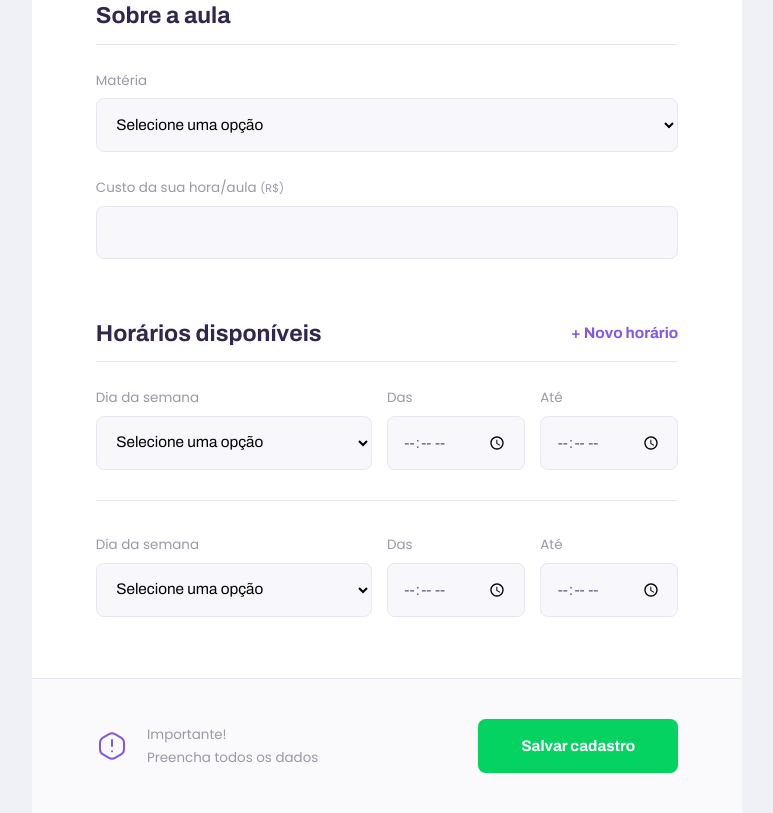
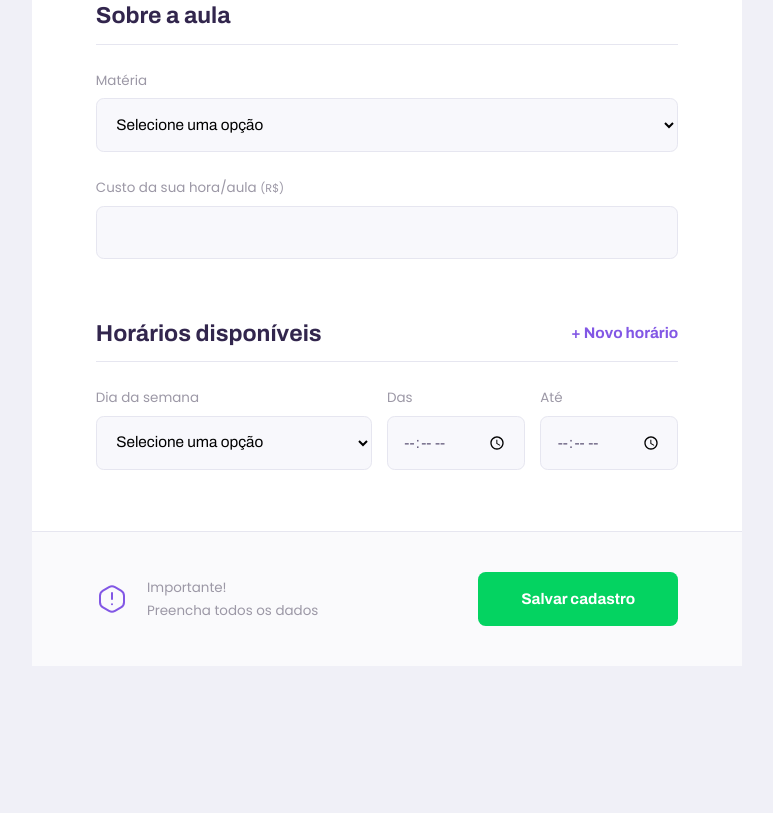
Before and after one commit to MariBecker/proffy, a plain HTML site: page give-classes.html in a window 1280 px wide. Shown: the part 1006-1819 px from the top of the page, without its empty margins (253-1026 px from the left). After the commit the page ends 1672 px from the top, so only its background shows below. Drawn offline with Linux system fonts and the light colour scheme.

Commit message:
Iniciando javaScript na pagina give classes

```diff
--- a/give-classes.html
+++ b/give-classes.html
@@ -14,6 +14,8 @@
       href="https://fonts.googleapis.com/css2?family=Archivo:wght@400;700&amp;family=Poppins:wght@400;600&amp;display=swap"
       rel="stylesheet"
     />
+
+    <script src="/scripts/addField.js" defer></script>
   </head>
   <body id="page-give-classes">
     <div id="container">
@@ -91,7 +93,7 @@
           <fieldset id="schedule-items">
             <legend>
               Horários disponíveis
-              <button id="add-time">+ Novo horário</button>
+              <button type="button" id="add-time">+ Novo horário</button>
             </legend>
 
             <div class="schedule-item">
@@ -120,31 +122,6 @@
               </div>
             </div>
 
-            <div class="schedule-item">
-              <div class="select-block">
-                <label for="weekday">Dia da semana</label>
-                <select name="weekday[]" required>
-                  <option value="">Selecione uma opção</option>
-                  <option value="0">Domingo</option>
-                  <option value="1">Segunda-feira</option>
-                  <option value="2">Terça-feira</option>
-                  <option value="3">Quarta-feira</option>
-                  <option value="4">Quinta-feira</option>
-                  <option value="5">Sexta-feira</option>
-                  <option value="6">Sábado</option>
-                </select>
-              </div>
-
-              <div class="input-block">
-                <label for="time_from">Das</label>
-                <input type="time" name="time_from[]" required />
-              </div>
-
-              <div class="input-block">
-                <label for="time_to">Até</label>
-                <input type="time" name="time_to[]" required />
-              </div>
-            </div>
           </fieldset>
         </form>
 
@@ -158,5 +135,6 @@
         </footer>
       </main>
     </div>
+
   </body>
 </html>
--- /dev/null
+++ b/scripts/addField.js
@@ -0,0 +1,13 @@
+document.querySelector("#add-time").addEventListener("click", cloneField);
+
+function cloneField() {
+  const newFields = document.querySelector(".schedule-item").cloneNode(true);
+
+  const fields = newFields.querySelectorAll("input");
+
+  fields.forEach(function (field) {
+    field.value = "";
+  });
+
+  document.querySelector("#schedule-items").appendChild(newFields);
+}
```
